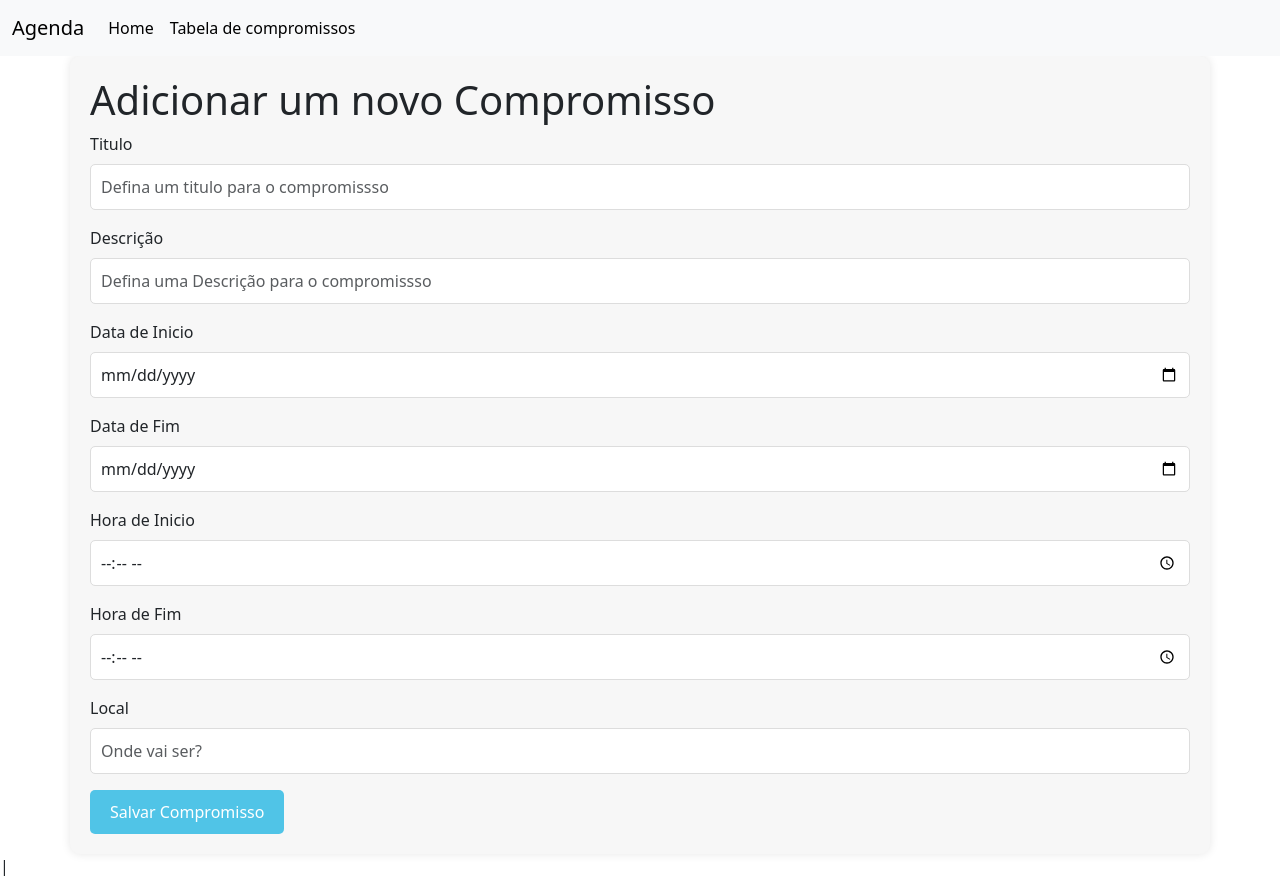
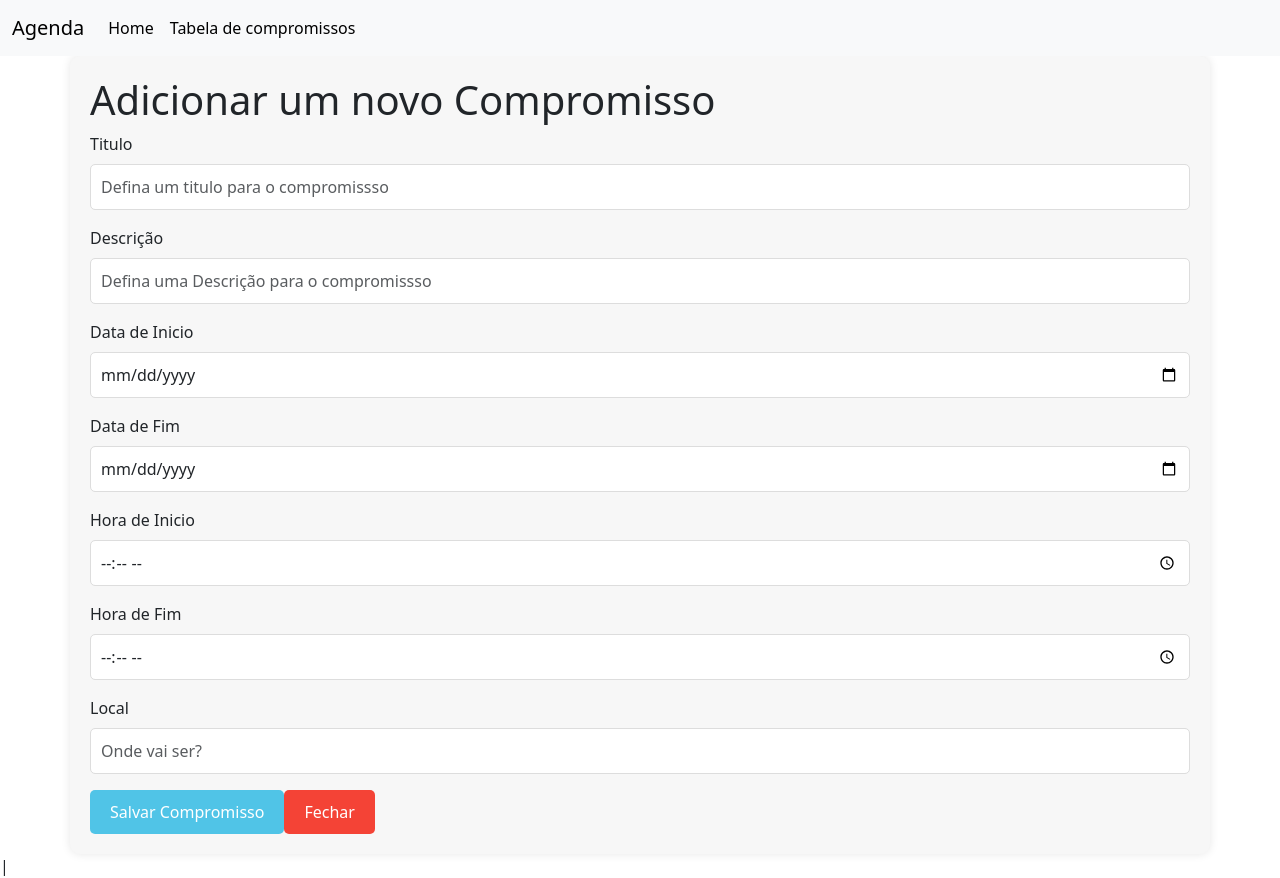
Before and after one commit to PontesDiogo/Projeto-Agenda, an Angular app in the folder frontend/: page /form-agenda in a window 1280 px wide. Built offline with nearby package versions, Linux system fonts and the light colour scheme.

Commit message:
Adicionando o botão fechar

```diff
--- a/frontend/src/app/compromissos.service.ts
+++ b/frontend/src/app/compromissos.service.ts
@@ -29,4 +29,8 @@ export class CompromissosService {
   save(compromissos: Compromisso):Observable<Compromisso>{
     return this.http.post<Compromisso>(this.apiUrl, compromissos);
   };
+
+  cancelar(comproissos: Compromisso):Observable<Compromisso>{
+    return this.http.delete<Compromisso>(`${this.apiUrl}/${comproissos.id}`);
+  }
 }
--- a/frontend/src/app/form-agenda/form-agenda.component.css
+++ b/frontend/src/app/form-agenda/form-agenda.component.css
@@ -29,8 +29,19 @@
     border: none;
     border-radius: 5px;
     cursor: pointer;
+    gap: 10px;
   }
 
   .btn:hover {
     background-color: #3e828e;
   }
+
+  .btn.cancelar {
+    background-color: #f44336;
+    gap: 10px;
+  }
+
+  .btn.cancelar:hover {
+    background-color: #d32f2f;
+
+  }
--- a/frontend/src/app/form-agenda/form-agenda.component.html
+++ b/frontend/src/app/form-agenda/form-agenda.component.html
@@ -44,6 +44,7 @@
       <span>Salvar Compromisso</span>
     </button>
     <button class="btn btn-primary" (click)="update()" *ngIf="isEditing">  <span>Editar</span> </button>
+    <button class="btn cancelar" (click)="cancelar()"> Fechar</button>
 
   </form>
 </div>
--- a/frontend/src/app/form-agenda/form-agenda.component.ts
+++ b/frontend/src/app/form-agenda/form-agenda.component.ts
@@ -69,5 +69,7 @@ export class FormCompromissosComponent implements OnInit {
       })
 
   }
-
-}
+  cancelar() {
+    this.router.navigate([`compromissos`]);
+    }
+  }
```
Also changed, not shown: 1 other file (tests, documents, lock files or other folders).
